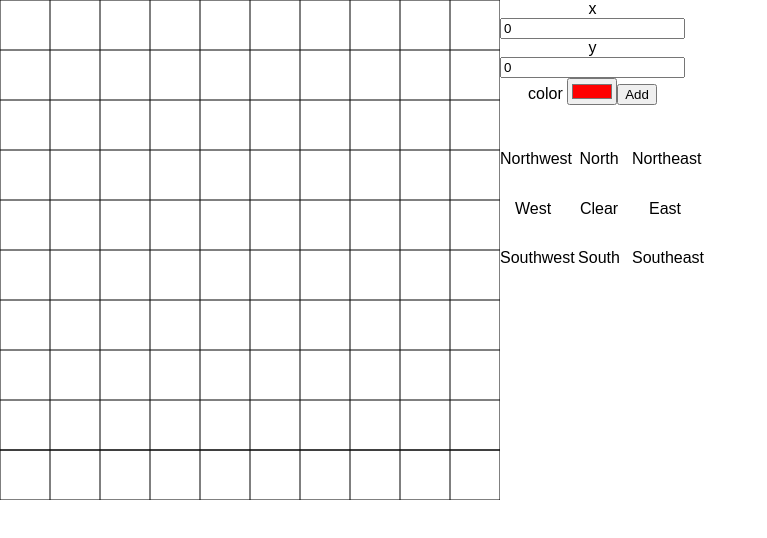
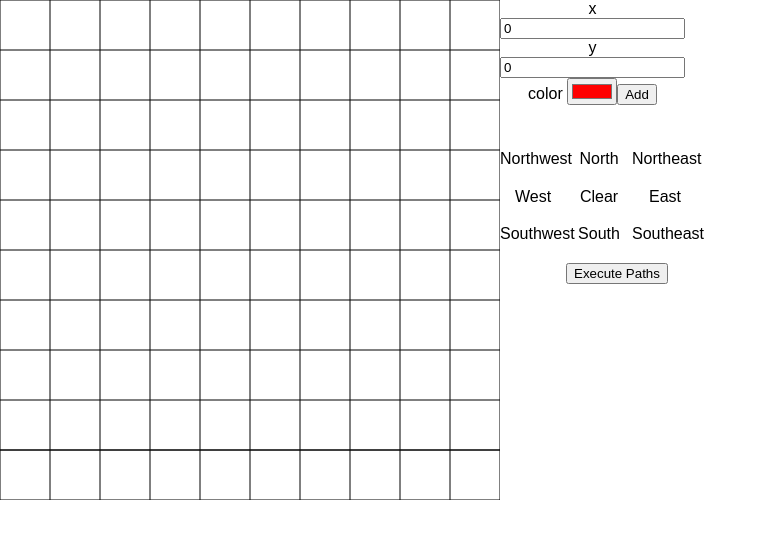
Before and after one commit to cdj2112/Game-Grid, a React (Create React App) app: page / in a window 1280 px wide. Shown: the top 538 px of the page, without its empty margins (0-767 px from the left). Built offline with nearby package versions, Linux system fonts and the light colour scheme.

Commit message:
allow execution of planned paths

```diff
--- a/src/App.js
+++ b/src/App.js
@@ -89,6 +89,17 @@ class App extends Component {
     }
   }
 
+  executePaths(){
+    const { pieces } = this.state;
+    const newPieces = pieces.map((p)=>{
+      const newPos = p.path.reduce((pos, d)=>{
+        return { x: pos.x + DIRECTIONS[d][0], y: pos.y + DIRECTIONS[d][1]}
+      }, p.pos);
+      return {...p, pos: newPos, path:[]};
+    });
+    this.setState({pieces: newPieces});
+  }
+
   render() {
     const { pieces, selected } = this.state;
     return (
@@ -105,6 +116,7 @@ class App extends Component {
           validDirections = {this.deriveCollision()}
           addPath={this.addPathToSelected.bind(this)}
           clearPath={this.clearPathOfSelected.bind(this)}
+          execute={this.executePaths.bind(this)}
         />
       </div>
     );
--- a/src/Components/DirectionControl.css
+++ b/src/Components/DirectionControl.css
@@ -9,8 +9,8 @@
 .rosePoint {
 	position: absolute;
 	width:33%;
-	height: 33%;
-	top: 33%;
+	height: 25%;
+	top: 25%;
 	left: 33%;
 }
 
@@ -23,7 +23,7 @@
 }
 
 .south {
-	top: 66%;
+	top: 50%;
 }
 
 .west {
@@ -33,3 +33,9 @@
 .hide {
 	visibility: hidden;
 }
+
+.bottom {
+	width: auto;
+	height: auto;
+	top: 75%;
+}
--- a/src/Components/DirectionControl.js
+++ b/src/Components/DirectionControl.js
@@ -23,7 +23,7 @@ export default class DirectionControl extends Component {
   }
 
   render(){
-  	const { validDirections } = this.props;
+  	const { validDirections, execute } = this.props;
   	const directionlabels = Object.keys(DIRECTIONS).map((d, idx)=>{
   		return <label
   		  key={idx}
@@ -35,6 +35,7 @@ export default class DirectionControl extends Component {
   	})
   	return <div className={'arrowBase'}>
       {directionlabels}
+      <button className={'rosePoint bottom'} onClick={execute}>Execute Paths</button>
   	</div>
   }
 }
```
